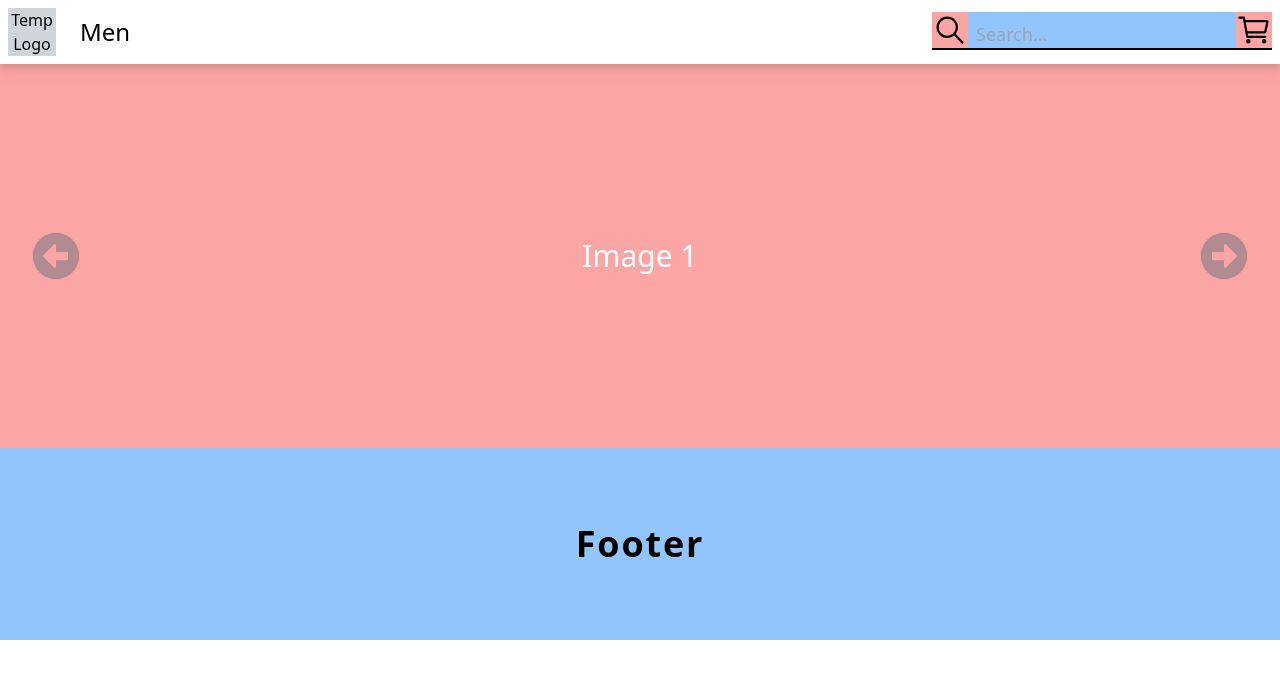
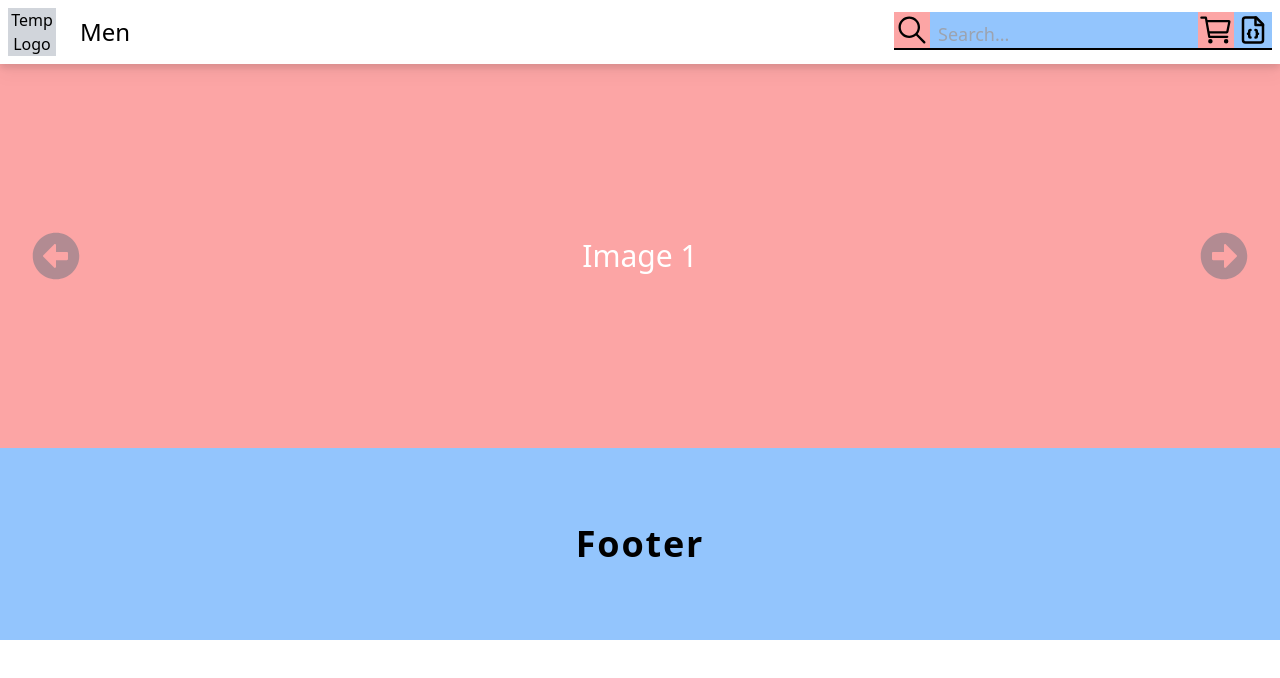
Before and after one commit to csutrick/Frontend-Clothing-Store, a React (Create React App) app: page / in a window 1280 px wide. Shown: the top 678 px of the page. Built offline with nearby package versions, Linux system fonts and the light colour scheme.

Commit message:
Added toggle button for API or MirageJS

```diff
--- a/src/App.js
+++ b/src/App.js
@@ -8,6 +8,11 @@ import Footer from "./Components/Footer/index.js";
 function App() {
   const [searchTerm, setSearchTerm] = useState("");
   const [searchResults, setSearchResults] = useState([]);
+  const [useAPI, setUseAPI] = useState(false);
+
+  useEffect(() => {
+    console.log(`Using API ${useAPI}`);
+  }, [useAPI]);
 
   useEffect(() => {
     console.log(searchResults);
@@ -18,6 +23,8 @@ function App() {
       <div className="">
         <Navbar
           setSearchResults={setSearchResults}
+          setUseAPI={setUseAPI}
+          useAPI={useAPI}
         />
           <Routes>
             <Route
--- a/src/Components/Navbar/index.js
+++ b/src/Components/Navbar/index.js
@@ -3,7 +3,7 @@ import React from "react";
 import LeftSideNavbar from "./leftSideNavbar";
 import RightSideNavbar from "./rightPartNavbar";
 
-const Navbar = ({ setSearchResults }) => {
+const Navbar = ({ setSearchResults, setUseAPI, useAPI }) => {
   return (
     // Navbar Container
     <div className="z-40 fixed top-0 drop-shadow-lg bg-white w-full flex flex-row flex-nowrap justify-between items-start py-2 px-2">
@@ -12,7 +12,10 @@ const Navbar = ({ setSearchResults }) => {
         setSearchResults={setSearchResults}
       />
       {/* search bar and shopping bag */}
-      <RightSideNavbar />
+      <RightSideNavbar
+        setUseAPI={setUseAPI}
+        useAPI={useAPI}
+      />
     </div>
   );
 };
--- a/src/Components/Navbar/rightPartNavbar.js
+++ b/src/Components/Navbar/rightPartNavbar.js
@@ -2,8 +2,10 @@ import React from "react";
 
 import { IoIosSearch } from "react-icons/io";
 import { IoCartOutline } from "react-icons/io5";
+import { LuFileJson } from "react-icons/lu";
+import { FaServer } from "react-icons/fa6";
 
-const RightSideNavbar = () => {
+const RightSideNavbar = ({ setUseAPI, useAPI }) => {
     return (
     <div className="bg-blue-300 flex flex-row flex-nowrap mt-1 border-black border-b-2">
         {/* search bar */}
@@ -18,6 +20,17 @@ const RightSideNavbar = () => {
         </div>
         {/* shopping cart */}
         <IoCartOutline className="bg-red-300 text-4xl text-black"/>
+        {/* toggle API */}
+        <div onClick={() => setUseAPI(!useAPI)}
+        className="flex items-center justify-center mx-1">
+            {
+                useAPI ? (
+                    <FaServer className="text-3xl text-black"/>
+                ) : (
+                    <LuFileJson className="text-3xl text-black"/>
+                )
+            }
+        </div>
     </div>
   );
 };
```
